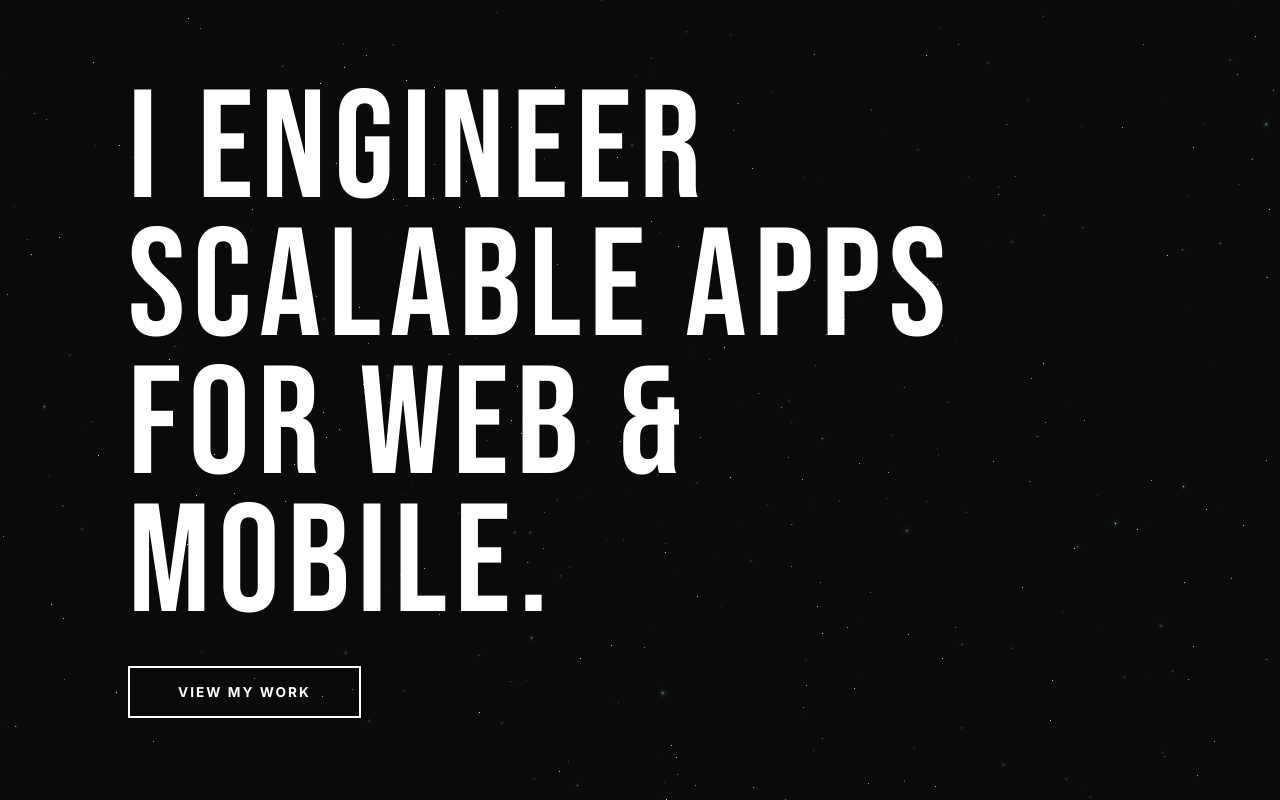
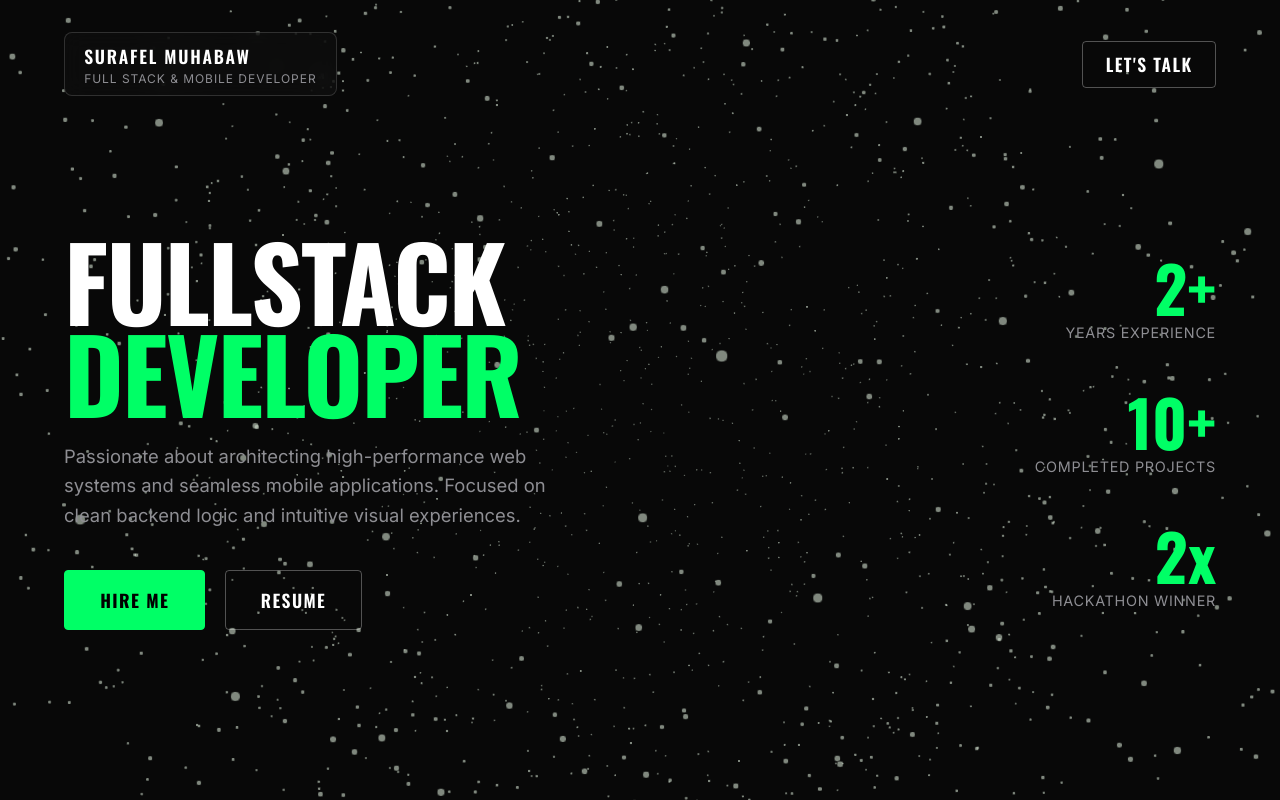
Before and after one commit to surafelbit/surafelbit.github.io, a React (Vite) app: page / in a window 1280 px wide. Built offline with nearby package versions, Linux system fonts and the light colour scheme.

Commit message:
hero page made

```diff
--- a/src/App.jsx
+++ b/src/App.jsx
@@ -1,34 +1,119 @@
-import { Canvas } from '@react-three/fiber'
-import { ScrollControls, Scroll, Stars, Sparkles } from '@react-three/drei'
+import React, { useRef, useMemo } from 'react'
+import { Canvas, useFrame } from '@react-three/fiber'
+import { Points, PointMaterial } from '@react-three/drei'
+
+// 3D Particle Field inspired by image #2 & #3
+function ParticleField() {
+  const ref = useRef()
+
+  // Generate 2,000 random 3D particle positions
+  const sphereParticles = useMemo(() => {
+    const positions = new Float32Array(2000 * 3)
+    for (let i = 0; i < 2000; i++) {
+      const u = Math.random()
+      const v = Math.random()
+      const theta = u * 2.0 * Math.PI
+      const phi = Math.acos(2.0 * v - 1.0)
+      const r = 2.5 + Math.random() * 1.5 // Radius range
+
+      positions[i * 3] = r * Math.sin(phi) * Math.cos(theta)
+      positions[i * 3 + 1] = r * Math.sin(phi) * Math.sin(theta)
+      positions[i * 3 + 2] = r * Math.cos(phi)
+    }
+    return positions
+  }, [])
+
+  // Slowly rotate the particle cloud
+  useFrame((state, delta) => {
+    ref.current.rotation.x -= delta * 0.05
+    ref.current.rotation.y -= delta * 0.08
+  })
+
+  return (
+    <group rotation={[0, 0, Math.PI / 4]}>
+      <Points ref={ref} positions={sphereParticles} stride={3} frustumCulled={false}>
+        <PointMaterial
+          transparent
+          color="#00ff66"
+          size={0.03}
+          sizeAttenuation={true}
+          depthWrite={false}
+          opacity={0.6}
+        />
+      </Points>
+    </group>
+  )
+}
 
 export default function App() {
   return (
-    <div style={{ width: '100vw', height: '100vh' }}>
-      <Canvas camera={{ position: [0, 0, 5], fov: 50 }}>
+    <div style={{ width: '100vw', height: '100vh', position: 'relative' }}>
 
-        {/* --- THE 3D BACKGROUND LAYER (Unchanged) --- */}
-        <Stars radius={100} depth={50} count={4000} factor={4} saturation={0} fade speed={1} />
-        <Sparkles count={200} scale={12} size={2} speed={0.4} opacity={0.4} color="#00ff88" />
+      {/* --- 3D CANVAS BACKGROUND --- */}
+      <Canvas
+        camera={{ position: [0, 0, 5], fov: 60 }}
+        style={{ position: 'absolute', top: 0, left: 0, width: '100%', height: '100%', zIndex: 0 }}
+      >
+        <ambientLight intensity={0.5} />
+        <ParticleField />
+      </Canvas>
 
-        <ScrollControls pages={2} damping={0.1}>
+      {/* --- NAVIGATION HEADER --- */}
+      <nav className="nav-header">
+        <div className="brand-badge">
+          <div className="brand-name">Surafel Muhabaw</div>
+          <div className="brand-role">Full Stack & Mobile Developer</div>
+        </div>
+        <a href="#contact" className="btn btn-outline" style={{ padding: '0.6rem 1.4rem' }}>
+          Let's Talk
+        </a>
+      </nav>
 
-          {/* --- THE HTML FOREGROUND LAYER --- */}
-          <Scroll html style={{ width: '100%' }}>
+      {/* --- HERO SECTION --- */}
+      <main className="hero-container">
 
-            <div className="hero-section">
-              <h1 className="hero-title">
-                I ENGINEER<br />
-                SCALABLE APPS<br />
-                FOR WEB &<br />
-                MOBILE.
-              </h1>
+        {/* Left Column: Headlines & CTA */}
+        <div className="hero-left">
+          <h1 className="hero-title">
+            FULLSTACK <br />
+            <span className="accent-text">DEVELOPER</span>
+          </h1>
 
-              <button className="btn-outline">VIEW MY WORK</button>
-            </div>
+          <p className="hero-bio">
+            Passionate about architecting high-performance web systems and seamless mobile applications.
+            Focused on clean backend logic and intuitive visual experiences.
+          </p>
 
-          </Scroll>
-        </ScrollControls>
-      </Canvas>
+          <div className="cta-group">
+            <a href="#contact" className="btn btn-primary">
+              Hire Me
+            </a>
+            <a href="#resume" className="btn btn-outline">
+              Resume
+            </a>
+          </div>
+        </div>
+
+        {/* Right Column: Key Stats */}
+        <div className="stats-column">
+          <div className="stat-item">
+            <div className="stat-number">2+</div>
+            <div className="stat-label">Years Experience</div>
+          </div>
+
+          <div className="stat-item">
+            <div className="stat-number">10+</div>
+            <div className="stat-label">Completed Projects</div>
+          </div>
+
+          <div className="stat-item">
+            <div className="stat-number">2x</div>
+            <div className="stat-label">Hackathon Winner</div>
+          </div>
+        </div>
+
+      </main>
+
     </div>
   )
 }
--- a/src/index.css
+++ b/src/index.css
@@ -1,4 +1,4 @@
-@import url('https://fonts.googleapis.com/css2?family=Bebas+Neue&family=Inter:wght@400;700&display=swap');
+@import url('https://fonts.googleapis.com/css2?family=Inter:wght@400;500;600&family=Oswald:wght@600;700&display=swap');
 
 * {
   box-sizing: border-box;
@@ -6,54 +6,178 @@
   padding: 0;
 }
 
-body {
-  background-color: #0a0a0a;
-  /* Keeping the dark background you loved */
-  color: #ffffff;
-  font-family: 'Inter', -apple-system, sans-serif;
-  overflow: hidden;
+:root {
+  --bg-color: #080808;
+  --accent-color: #00ff66;
+  --text-main: #ffffff;
+  --text-muted: #8e8e93;
+  --font-display: 'Oswald', sans-serif;
+  --font-body: 'Inter', sans-serif;
 }
 
-.hero-section {
-  height: 100vh;
-  width: 100vw;
-  display: flex;
-  flex-direction: column;
-  justify-content: center;
-  padding: 0 10vw;
-  position: relative;
-  z-index: 10;
+body {
+  background-color: var(--bg-color);
+  color: var(--text-main);
+  font-family: var(--font-body);
+  overflow-x: hidden;
+  -webkit-font-smoothing: antialiased;
 }
 
-/* This targets the massive, blocky text from your image */
-.hero-title {
-  font-family: 'Bebas Neue', sans-serif;
-  font-size: clamp(5rem, 12vw, 10rem);
-  font-weight: 400;
-  line-height: 0.9;
-  margin-bottom: 2rem;
-  text-transform: uppercase;
-  letter-spacing: 0.05em;
+/* Header Navigation */
+.nav-header {
+  position: fixed;
+  top: 0;
+  left: 0;
+  width: 100%;
+  padding: 2rem 4rem;
+  display: flex;
+  justify-content: space-between;
+  align-items: center;
+  z-index: 50;
+  pointer-events: auto;
 }
 
-/* The sleek, single outline button */
+.brand-badge {
+  border: 1px solid rgba(255, 255, 255, 0.15);
+  background: rgba(15, 15, 15, 0.6);
+  backdrop-filter: blur(10px);
+  padding: 0.6rem 1.2rem;
+  border-radius: 8px;
+}
+
+.brand-name {
+  font-family: var(--font-display);
+  font-size: 1.1rem;
+  letter-spacing: 0.1em;
+  text-transform: uppercase;
+}
+
+.brand-role {
+  font-size: 0.75rem;
+  color: var(--text-muted);
+  letter-spacing: 0.08em;
+  text-transform: uppercase;
+  margin-top: 2px;
+}
+
+/* Hero Content Grid */
+.hero-container {
+  min-height: 100vh;
+  width: 100vw;
+  padding: 8rem 4rem 4rem;
+  display: grid;
+  grid-template-columns: 1.2fr 0.8fr;
+  align-items: center;
+  position: relative;
+  pointer-events: auto;
+}
+
+.hero-title {
+  font-family: var(--font-display);
+  font-size: clamp(4rem, 8vw, 8.5rem);
+  line-height: 0.9;
+  text-transform: uppercase;
+  letter-spacing: -0.02em;
+  margin-bottom: 1.5rem;
+}
+
+.accent-text {
+  color: var(--accent-color);
+}
+
+.hero-bio {
+  font-size: 1.15rem;
+  color: var(--text-muted);
+  max-width: 520px;
+  line-height: 1.6;
+  margin-bottom: 2.5rem;
+}
+
+/* Buttons */
+.cta-group {
+  display: flex;
+  gap: 1.2rem;
+  align-items: center;
+}
+
+.btn {
+  font-family: var(--font-display);
+  font-size: 1.1rem;
+  letter-spacing: 0.08em;
+  text-transform: uppercase;
+  padding: 1rem 2.2rem;
+  border-radius: 4px;
+  cursor: pointer;
+  transition: all 0.25s ease;
+  text-decoration: none;
+  display: inline-block;
+}
+
+.btn-primary {
+  background-color: var(--accent-color);
+  color: #000;
+  border: 1px solid var(--accent-color);
+  font-weight: 700;
+}
+
+.btn-primary:hover {
+  transform: translateY(-3px);
+  box-shadow: 0 10px 25px rgba(0, 255, 102, 0.3);
+}
+
 .btn-outline {
-  align-self: flex-start;
-  /* Keeps the button aligned to the left under the text */
   background: transparent;
-  color: #fff;
-  border: 2px solid #fff;
-  padding: 1rem 3rem;
-  font-family: 'Inter', sans-serif;
-  font-size: 0.85rem;
-  font-weight: 700;
-  letter-spacing: 0.15em;
-  text-transform: uppercase;
-  cursor: pointer;
-  transition: all 0.3s ease;
+  color: var(--text-main);
+  border: 1px solid rgba(255, 255, 255, 0.3);
 }
 
 .btn-outline:hover {
-  background: #fff;
-  color: #0a0a0a;
+  border-color: var(--text-main);
+  background: rgba(255, 255, 255, 0.05);
+  transform: translateY(-3px);
 }
+
+/* Stats Column */
+.stats-column {
+  display: flex;
+  flex-direction: column;
+  align-items: flex-end;
+  gap: 3rem;
+}
+
+.stat-item {
+  text-align: right;
+}
+
+.stat-number {
+  font-family: var(--font-display);
+  font-size: 4rem;
+  line-height: 1;
+  color: var(--accent-color);
+  font-weight: 700;
+}
+
+.stat-label {
+  font-size: 0.9rem;
+  color: var(--text-muted);
+  text-transform: uppercase;
+  letter-spacing: 0.05em;
+  margin-top: 0.3rem;
+}
+
+/* Responsive Scaling */
+@media (max-width: 968px) {
+  .hero-container {
+    grid-template-columns: 1fr;
+    padding: 7rem 2rem 3rem;
+    gap: 3rem;
+  }
+
+  .stats-column {
+    align-items: flex-start;
+  }
+
+  .stat-item {
+    text-align: left;
+  }
+}
```
